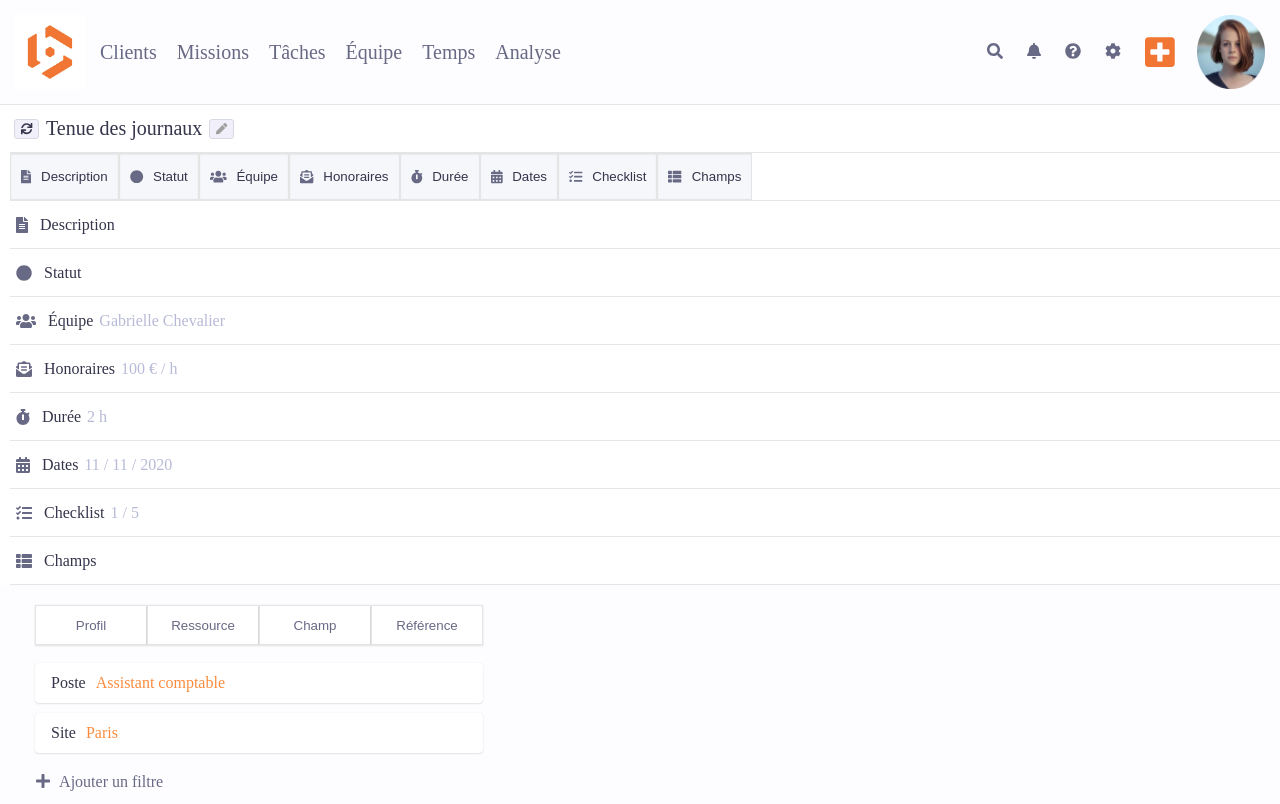
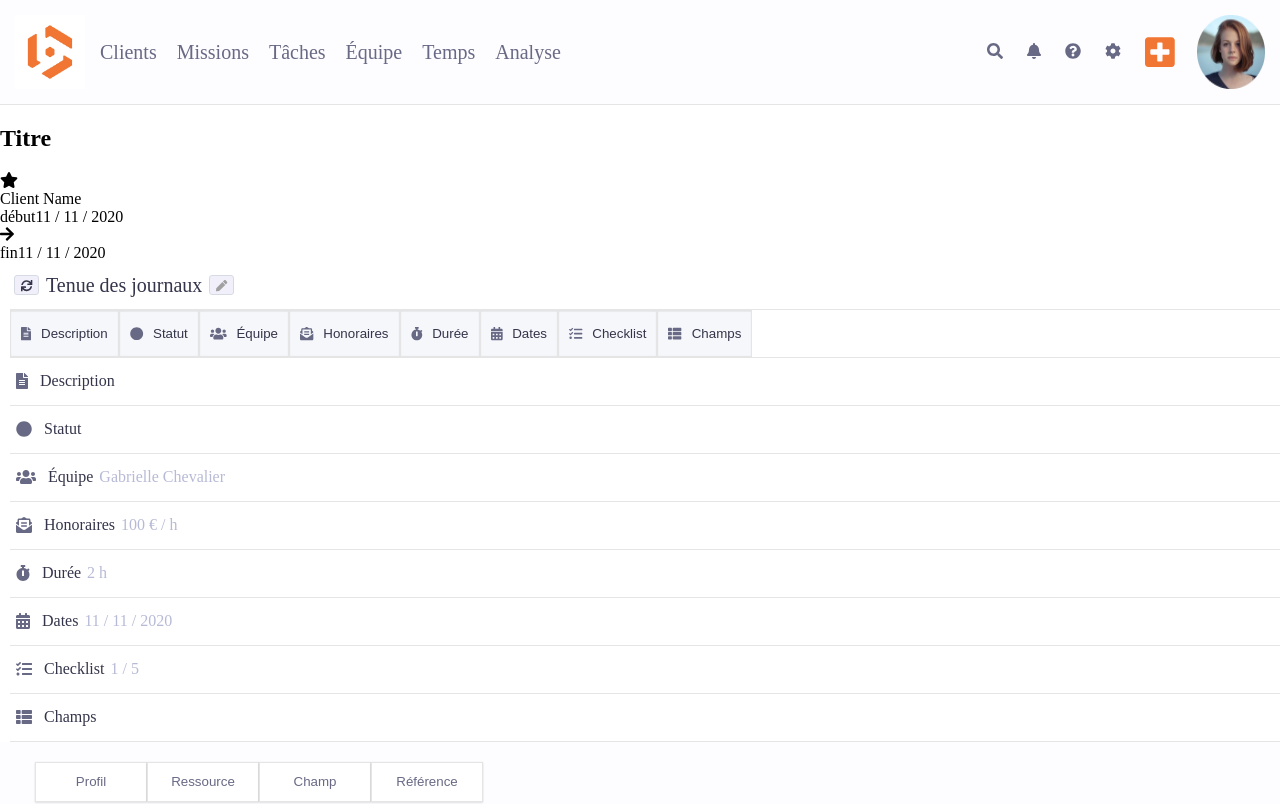
Before and after one commit to deepikabekal/Beeye-1.0, a React (Create React App) app: page / in a window 1280 px wide. Shown: the top 804 px of the page. Built offline with nearby package versions, Linux system fonts and the light colour scheme.

Commit message:
left menu title block created

```diff
--- a/package.json
+++ b/package.json
@@ -1,5 +1,5 @@
 {
-  "name": "feature-equipe",
+  "name": "feature-left-panel",
   "version": "1.0.0",
   "description": "",
   "keywords": [],
--- a/src/App.js
+++ b/src/App.js
@@ -2,13 +2,16 @@
 import React from "react";
 import Header from "../src/components/Header";
 import TeamSection from "./components/TeamSection";
-
+import LeftMenu from "./components/LeftMenu";
 function App() {
   return (
-    <div>
+    <>
       <Header />
-      <TeamSection />
-    </div>
+      <div>
+        <LeftMenu />
+        <TeamSection />
+      </div>
+    </>
   );
 }
 
--- /dev/null
+++ b/src/components/LeftMenu/TitleBlock.js
@@ -0,0 +1,30 @@
+import React from "react";
+import { faStar, faArrowRight } from "@fortawesome/free-solid-svg-icons";
+import { FontAwesomeIcon } from "@fortawesome/react-fontawesome";
+
+function TitleBlock() {
+  return (
+    <div>
+      <div>
+        <div>
+          <h2>Titre</h2>
+          <FontAwesomeIcon icon={faStar} />
+        </div>
+        <span>Client Name</span>
+      </div>
+      <div>
+        <div>
+          <span>début</span>
+          <span>11 / 11 / 2020</span>
+        </div>
+        <FontAwesomeIcon icon={faArrowRight} />
+        <div>
+          <span>fin</span>
+          <span>11 / 11 / 2020</span>
+        </div>
+      </div>
+    </div>
+  );
+}
+
+export default TitleBlock;
--- /dev/null
+++ b/src/components/LeftMenu/index.js
@@ -0,0 +1,8 @@
+import React from "react";
+import TitleBlock from "./TitleBlock";
+
+function LeftMenu() {
+  return <TitleBlock />;
+}
+
+export default LeftMenu;
```
Also changed, not shown: src/components/LeftSideBar/index.js (deleted).
